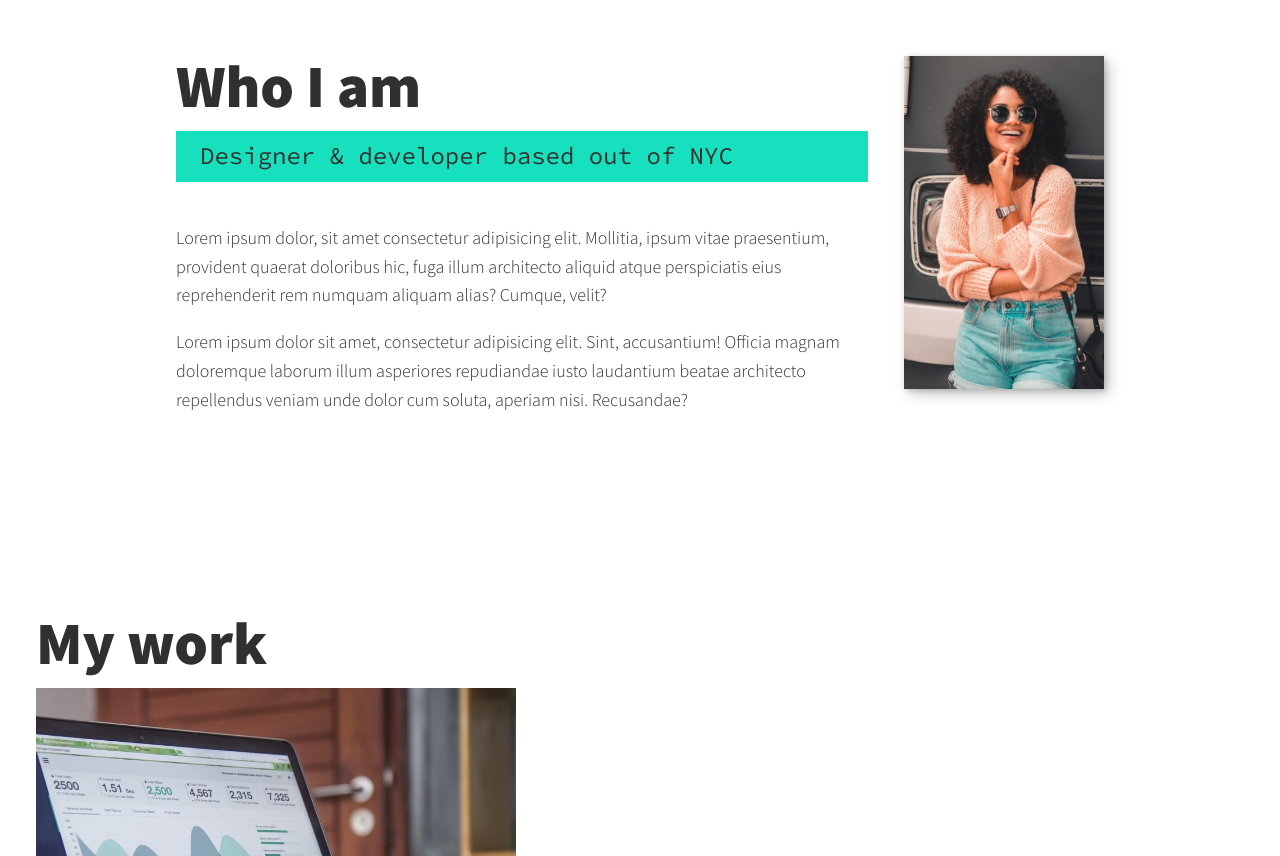
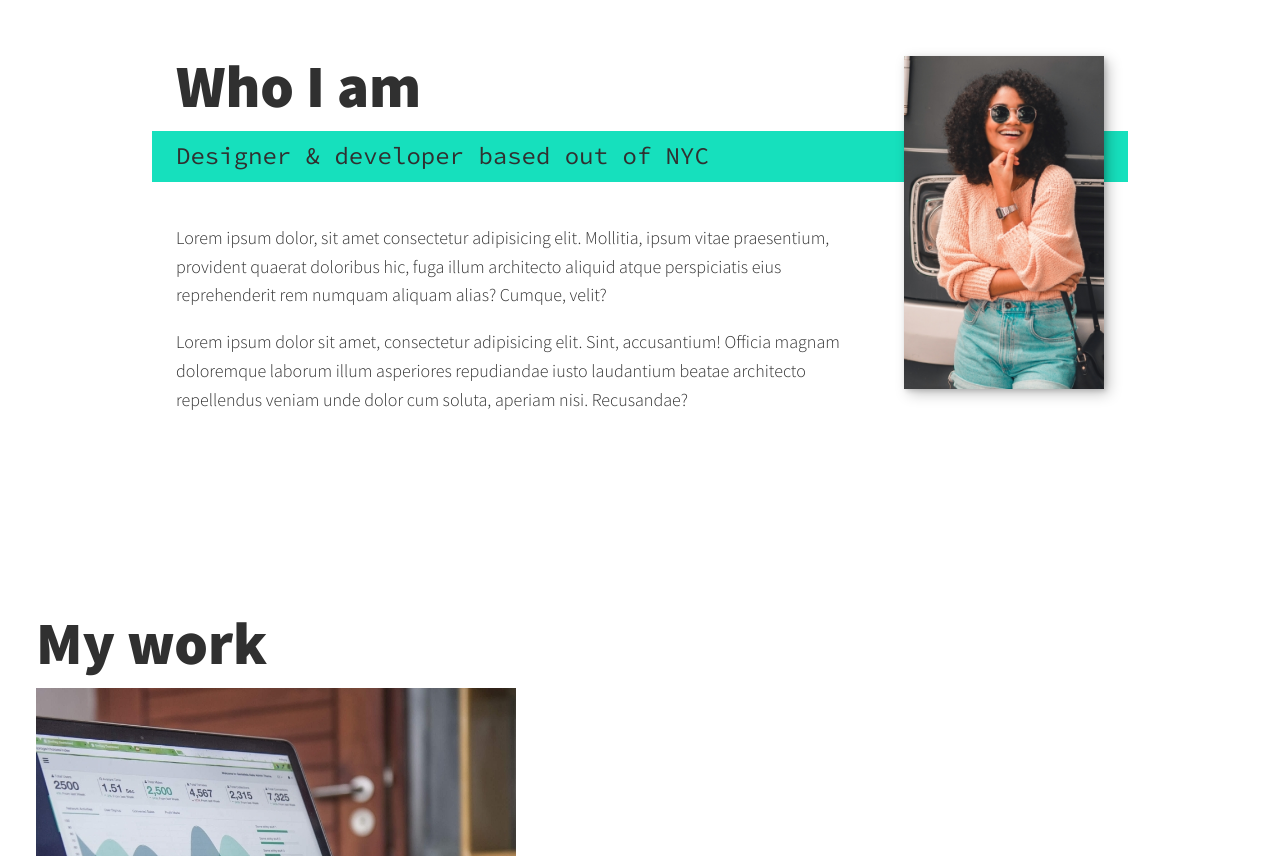
Before and after one commit to MFJcode/website1, a plain HTML site: page index.html in a window 1280 px wide. Shown: the part 1640-2496 px from the top of the page. Drawn offline with nearby package versions, Linux system fonts and the light colour scheme.

Commit message:
subtitle-about

```diff
--- a/css/style.css
+++ b/css/style.css
@@ -241,12 +241,19 @@ nav { display: none; }
         grid-column-gap: 2em;
     }
 
-    .section__title--about {
-        grid-area: title;
+    .section__subtitle--about {
+        grid-column: 1 / -1;
+        grid-row: 2;
+        position: relative;
+        left: -1em;
+        width: calc(100% + 2em);
+        padding-left: 1em;
+        padding-right: calc(200px + 4em);
     }
-
 
     .about-me__img {
         grid-area: img;
+        position: relative;
+        z-index: 2;
     }
 }
```
